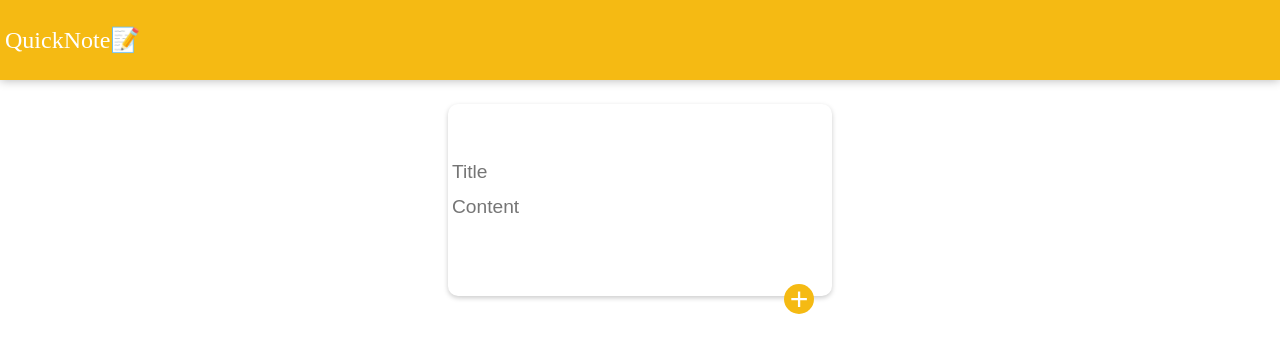
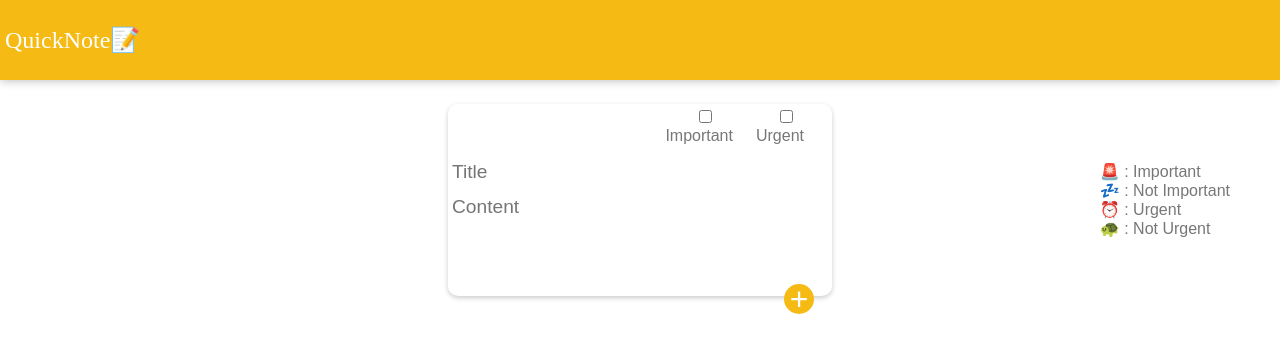
Before and after one commit to saishmungase/Quick-Note, a React (Vite) app: page / in a window 1280 px wide. Shown: the top 352 px of the page. Built offline with nearby package versions, Linux system fonts and the light colour scheme.

Commit message:
Eisenhower_Matrix-Matrix-Property-Added

```diff
--- a/src/Components/AddData.tsx
+++ b/src/Components/AddData.tsx
@@ -3,7 +3,9 @@ import { useState } from "react";
 export default function AddData() {
     const [card, setCard] = useState({
         title: "",
-        content: ""
+        content: "",
+        isImportant : false,
+        isUrgent : false
     });
 
     function handleChange(event: React.ChangeEvent<HTMLInputElement | HTMLTextAreaElement>) {
@@ -15,7 +17,11 @@ export default function AddData() {
     }
 
     function submit() {
-        localStorage.setItem(card.title, card.content);
+        localStorage.setItem(card.title,JSON.stringify( {
+            content : card.content,
+            importance : card.isImportant,
+            urgent : card.isUrgent
+        }));
         console.log(
             `Saved: ${localStorage.getItem(card.title)}`
         );
@@ -36,8 +42,35 @@ export default function AddData() {
                     onChange={handleChange}
                     value={card.content}
                 />
+
+                <div className="tag">
+                    <label>
+                        <input
+                            type="checkbox"
+                            name="isImportant"
+                            onChange={handleChange}
+                            checked={card.isImportant}
+                        />
+                        Important
+                    </label>
+                    <label>
+                        <input
+                            type="checkbox"
+                            name="isUrgent"
+                            onChange={handleChange}
+                            checked={card.isUrgent}
+                        />
+                        Urgent
+                    </label>
+                </div>
                 <button type="submit">+</button>
             </form>
+            <div className="representation">
+                <div className="shown-value">🚨 : Important</div>
+                <div className="shown-value">💤 : Not Important</div>
+                <div className="shown-value">⏰ : Urgent</div>
+                <div className="shown-value">🐢 : Not Urgent</div>
+            </div>
         </div>
     );
 }
--- a/src/Components/Note.tsx
+++ b/src/Components/Note.tsx
@@ -1,12 +1,16 @@
-import React from 'react';
 import deleteIcon from '../assets/delete.png';
 
 type propsType = {
     title : string,
-    content : string
+    content : string,
+    important : boolean,
+    urgent : boolean
 }
 
 export default function Note(props : propsType){
+
+    const importantData = props.important ? "🚨" : "💤";
+    const urgentData = props.urgent ? "⏰" : "🐢";
 
     function deleteNote(event: React.MouseEvent<HTMLImageElement>){
         const deleteKey: string = event.currentTarget.alt
@@ -17,6 +21,16 @@ export default function Note(props : propsType){
     return <div className="note-box">
         <h2>{props.title}</h2>
         <p>{props.content}</p>
+
+        <div className="tag">
+            <div className="important">
+                {importantData}
+            </div>
+            <div className="urgent">
+                {urgentData}
+            </div>
+        </div>
+
         <div className="delete-box">
             <img onClick={deleteNote} src={deleteIcon} alt={props.title}></img>
         </div>
--- a/src/Components/NoteArea.tsx
+++ b/src/Components/NoteArea.tsx
@@ -1,15 +1,20 @@
 import Note from './Note';
 
-export default function NoteArea(){
-    return <div className='note-area'>
-        {
-            Object.entries(localStorage).map(([keys, value])=>{
-                return <Note
-                  key={keys}
-                  title={keys}
-                  content={value}
-                />
-            })
-        }
-    </div>
+export default function NoteArea() {
+    return (
+        <div className='note-area'>
+            {Object.entries(localStorage).map(([keys, value]) => {
+                const parsedValue = JSON.parse(value);
+                return (
+                    <Note
+                        key={keys}
+                        title={keys}
+                        content={parsedValue.content}
+                        important={parsedValue.importance}
+                        urgent={parsedValue.urgent}
+                    />
+                );
+            })}
+        </div>
+    );
 }
--- a/src/index.css
+++ b/src/index.css
@@ -93,6 +93,14 @@ form button{
   color: #fff;
 }
 
+.representation{
+  position: absolute;
+  right: 50px;
+}
+
+.shown-value{
+  color: #787676;
+}
 
 .note-area {
   height: auto;
@@ -122,6 +130,21 @@ form button{
 .note-box p{
   padding-left: 10px;
   color: #787676;
+  padding: 10px;
+}
+
+.tag{
+  position: absolute;
+  display: flex;
+  align-items: center;
+  justify-content: center;
+  gap: 10px;
+  top: 5px;
+  right: 15px;
+}
+
+.tag label{
+    color: #787676;
 }
 
 .note-box .delete-box{
```
